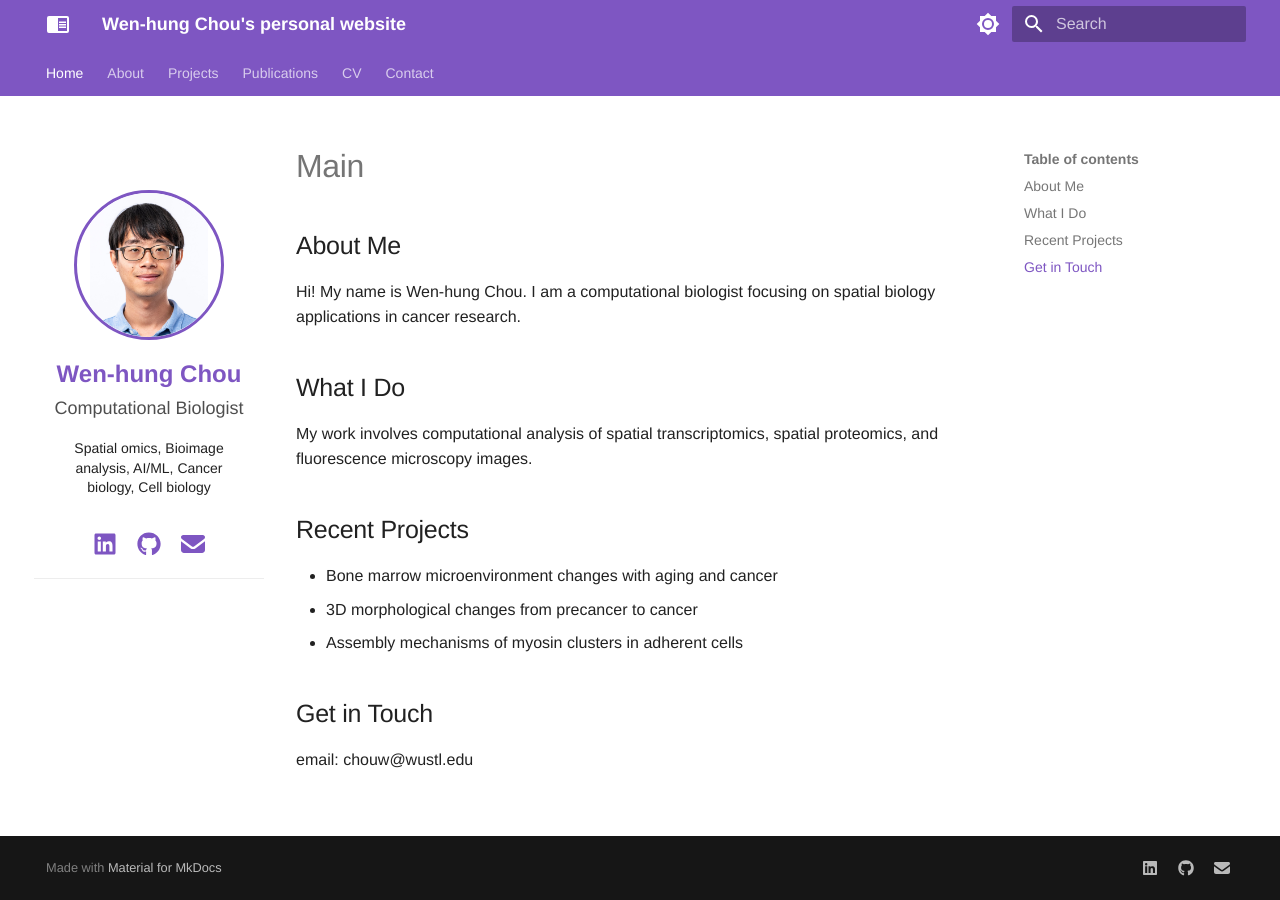
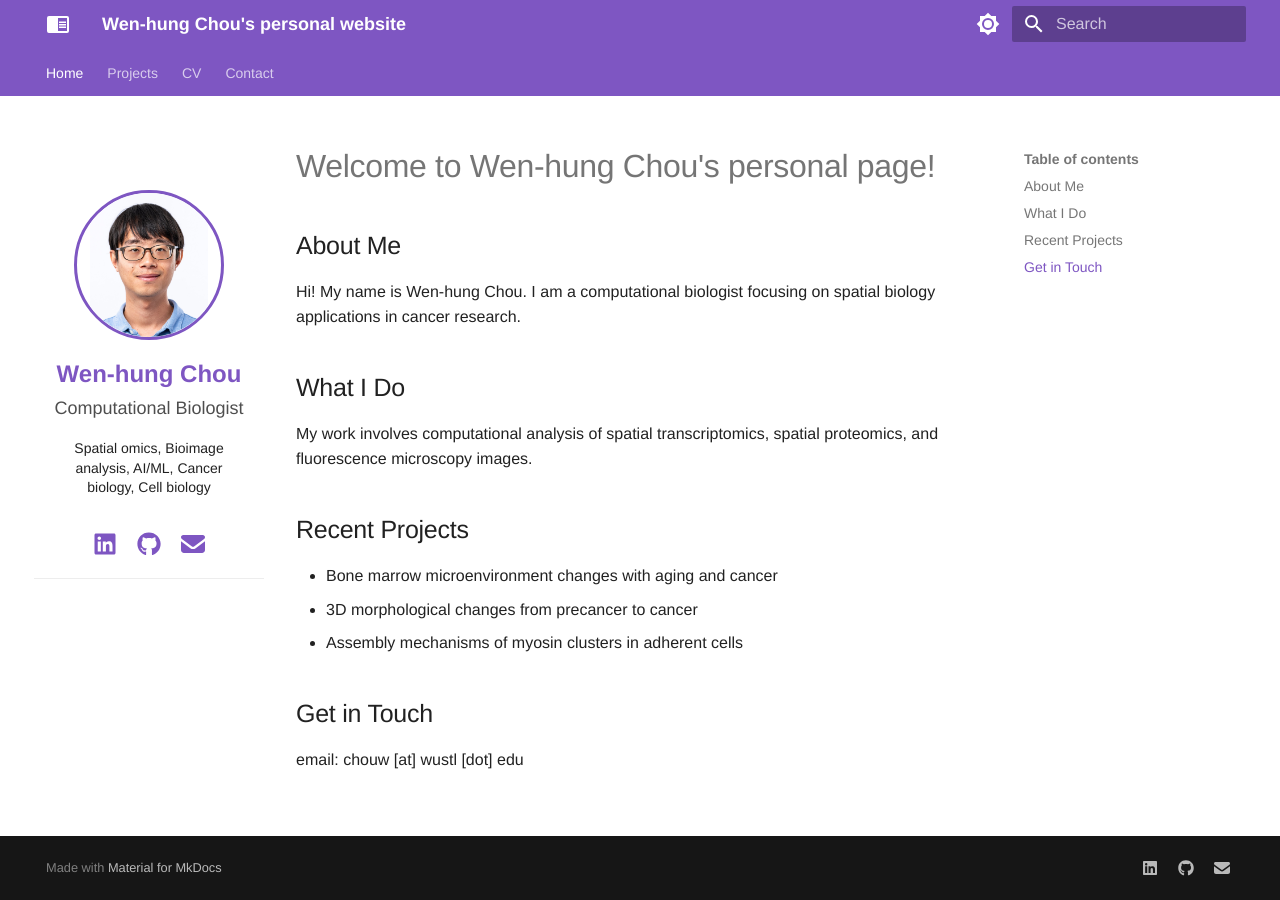
Before and after one commit to WHChou/WHChou.github.io, an MkDocs documentation site: the page built from docs/index.md, in a window 1280 px wide. Built offline with MkDocs 1.6.1 and Material for MkDocs 9.7.7, drawn with Linux system fonts in a browser that asks for light colours; some web fonts are replaced.

Commit message:
Minor updates

```diff
--- a/docs/index.md
+++ b/docs/index.md
@@ -1,4 +1,4 @@
-# Main
+# Welcome to Wen-hung Chou's personal page!
 
 ## About Me
 Hi! My name is Wen-hung Chou. I am a computational biologist focusing on spatial biology applications in cancer research.
@@ -12,4 +12,4 @@ My work involves computational analysis of spatial transcriptomics, spatial prot
 - Assembly mechanisms of myosin clusters in adherent cells
 
 ## Get in Touch
-email: chouw@wustl.edu
+email: chouw [at] wustl [dot] edu
--- a/mkdocs.yml
+++ b/mkdocs.yml
@@ -33,9 +33,7 @@ theme:
 
 nav:
   - Home: index.md
-  - About: about.md
   - Projects: projects.md
-  - Publications: publications.md
   - CV: cv.md
   - Contact: contact.md
 
```
Also changed, not shown: docs/cv.md (+2 -0 lines), site/404.html, site/about/index.html, site/contact/index.html, site/cv/index.html, site/index.html, site/projects/bone-marrow-sennet/index.html, site/projects/index.html, site/projects/myosin-clusters/index.html, site/projects/precancer-cancer-3d/index.html, site/publications/index.html, site/stylesheets/extra.css.
